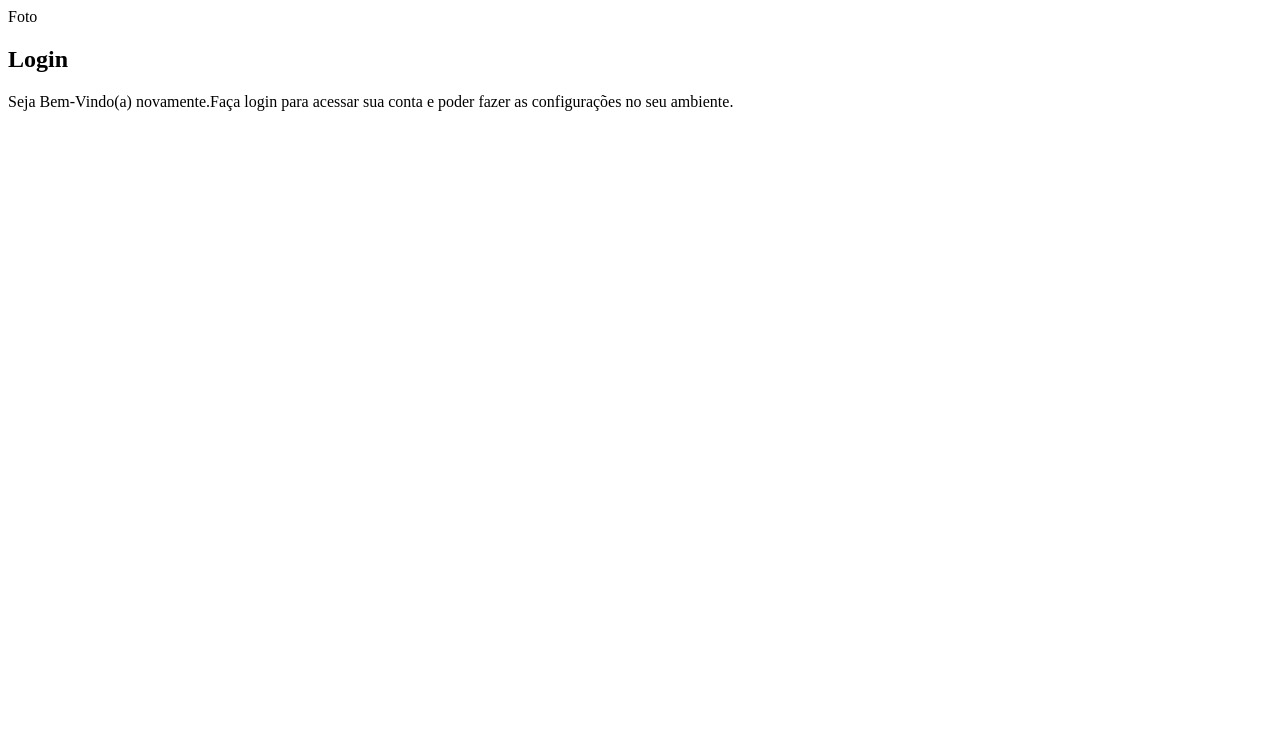
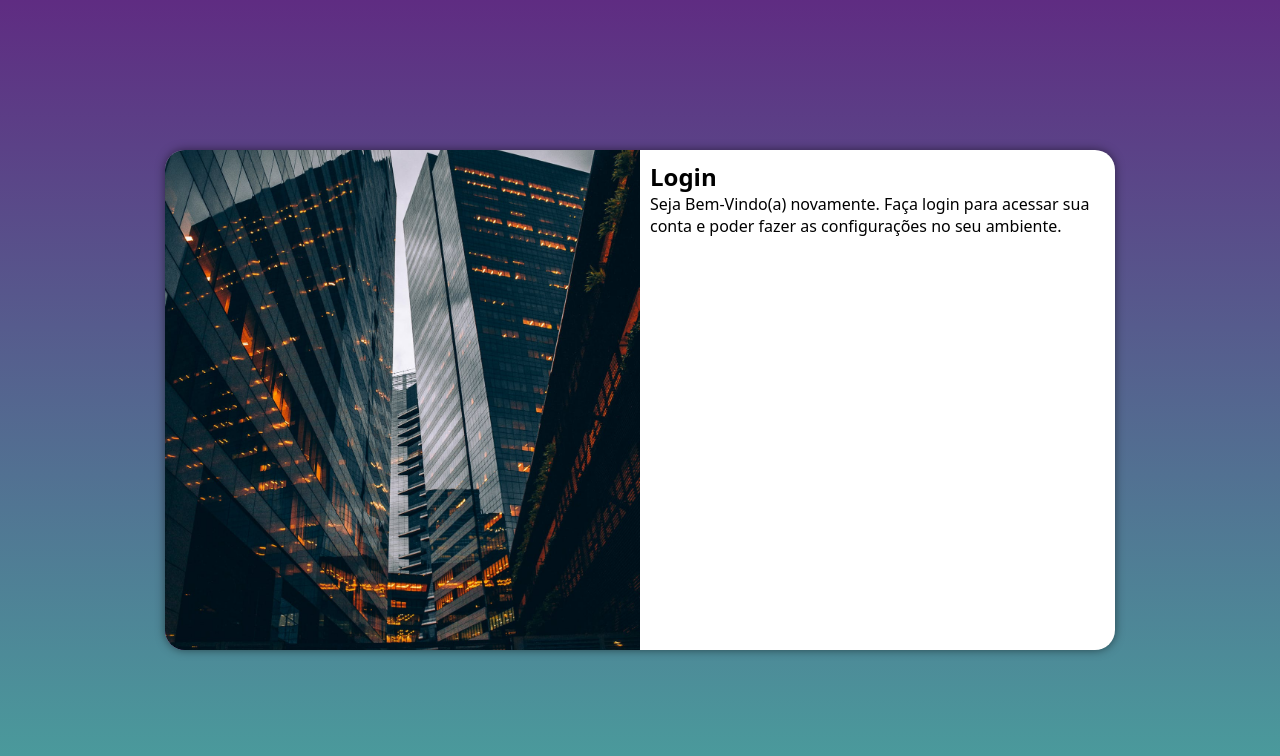
Before and after one commit to AnaCarolina-30/projeto-login, a plain HTML site: page index.html in a window 1280 px wide. Drawn offline with Linux system fonts and the light colour scheme.

Commit message:
media-query para outras telas

```diff
--- /dev/null
+++ b/estilos/media-query.css
@@ -0,0 +1,45 @@
+@charset "UTF-8";
+
+@media screen and (min-width: 768px) and (max-width: 992px) {
+
+    body {
+        background-image: linear-gradient(to top, #49a09d, #5f2c82);
+    }
+
+    section#login {
+        width: 80vw;
+    }
+
+    section#login > div#imagem {
+        float: left;
+        width: 30%;
+        height: 100%;
+    }
+
+    section#login > div#formulario {
+        float: right;
+        width: 70%;
+    }
+}
+
+@media screen and (min-width: 992px) {
+
+    body {
+        background-image: linear-gradient(to top, #49a09d, #5f2c82);
+    }
+
+    section#login {
+        width: 950px;
+    }
+
+    section#login > div#imagem {
+        float: left;
+        width: 50%;
+        height: 100%;
+    }
+
+    section#login > div#formulario {
+        float: right;
+        width: 50%;
+    }
+}
--- a/estilos/style.css
+++ b/estilos/style.css
@@ -4,3 +4,52 @@
 verde: #49a09d
 lilás: #5f2c82
 */
+
+* {
+    font-family: system-ui, -apple-system, BlinkMacSystemFont, 'Segoe UI', Roboto, Oxygen, Ubuntu, Cantarell, 'Open Sans', 'Helvetica Neue', sans-serif;
+    padding: 0px;
+    margin: 0px;
+    box-sizing: border-box;
+}
+
+body, html {
+    background-color: #5f2c82;
+    height: 100vh;
+    width: 100vw;
+}
+
+main {
+    position: relative;
+    width: 100vw;
+    height: 100vh;
+}
+
+section#login {
+    position: absolute;
+    top: 50%;
+    left: 50%;
+    transform: translate(-50%, -50%);
+    overflow: hidden;
+
+    background-color: white;
+    height: 500px;
+    width: 250px;
+    border-radius: 20px;
+    box-shadow: 0px 0px 10px rgba(0, 0, 0, 0.507);
+
+    transition: width 0.3s height 0.3s;
+    transition-timing-function: ease;
+}
+
+section#login > div#imagem {
+    display: block;
+    background: #5f2c82 url(../imagens/pexels-dinnow-9444476.jpg) no-repeat;
+    background-size: cover;
+    background-position:  left;
+    height: 200px;
+}
+
+section#login > div#formulario {
+    display: block;
+    padding: 10px;
+}
--- a/index.html
+++ b/index.html
@@ -5,16 +5,16 @@
     <meta name="viewport" content="width=device-width, initial-scale=1.0">
     <title>Login</title>
     <link rel="stylesheet" href="estilos/style.css">
+    <link rel="stylesheet" href="estilos/media-query.css">
 </head>
 <body>
     <main>
         <section id="login">
             <div id="imagem">
-                Foto
             </div>
             <div id="formulario">
                 <h1>Login</h1>
-                <p>Seja Bem-Vindo(a) novamente.Faça login para acessar sua conta e poder fazer as configurações no seu ambiente.</p>
+                <p>Seja Bem-Vindo(a) novamente. Faça login para acessar sua conta e poder fazer as configurações no seu ambiente.</p>
                 <form action="login.php" method="post">
 
                 </form>
```
